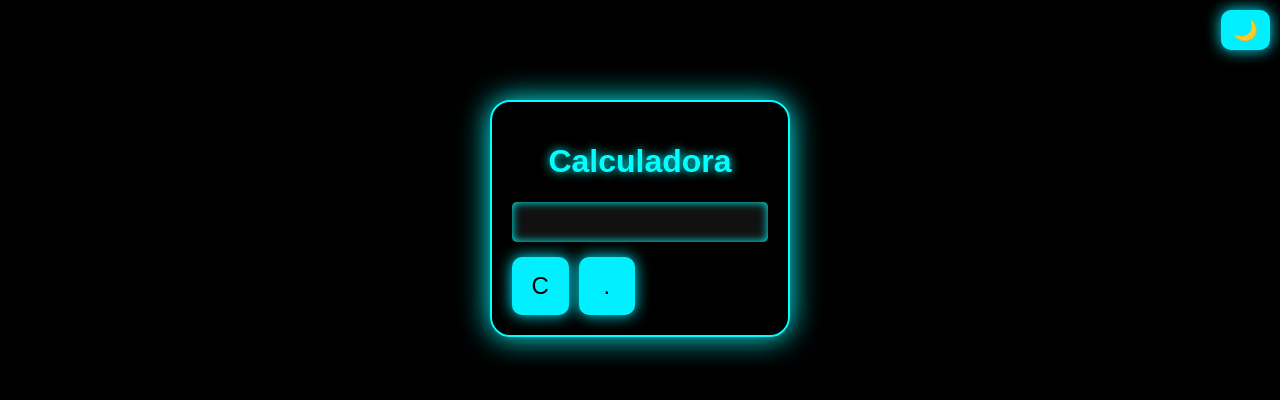
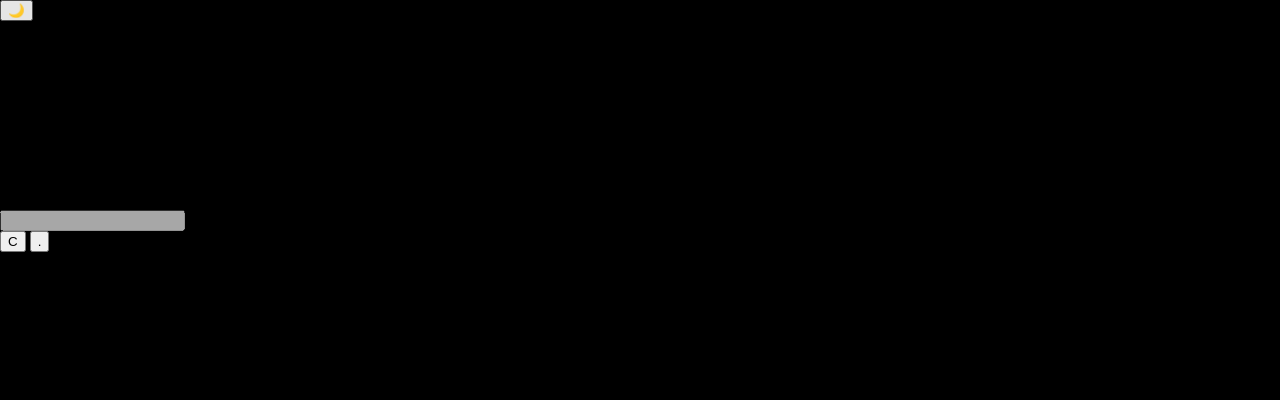
Before and after one commit to 1Victorhub/calculadora, a plain HTML site: page index.html in a window 1280 px wide. Drawn offline with Linux system fonts and the light colour scheme.

Commit message:
Update style.css

```diff
--- a/style.css
+++ b/style.css
@@ -1,108 +1,3 @@
-* {
-  box-sizing: border-box;
-  font-family: 'Orbitron', sans-serif;
-}
-
-body {
-  margin: 0;
-  background-color: #000;
-  overflow: hidden;
-}
-
-.calculator {
-  background-color: rgba(0, 0, 0, 0.7);
-  border: 2px solid cyan;
-  box-shadow: 0 0 30px cyan;
-  border-radius: 20px;
-  width: 300px;
-  padding: 20px;
-  margin: 100px auto;
-  text-align: center;
-  position: relative;
-  z-index: 2;
-}
-
-.calculator h1 {
-  color: cyan;
-  text-shadow: 0 0 10px cyan;
-}
-
-#display {
-  width: 100%;
-  height: 40px;
-  margin-bottom: 15px;
-  font-size: 1.5em;
-  text-align: right;
-  background: #111;
-  border: none;
-  color: cyan;
-  box-shadow: inset 0 0 10px cyan;
-  border-radius: 5px;
-  padding: 5px 10px;
-}
-
-.buttons {
-  display: grid;
-  grid-template-columns: repeat(4, 1fr);
-  gap: 10px;
-}
-
-button {
-  font-size: 1.5em;
-  padding: 15px;
-  border: none;
-  border-radius: 10px;
-  background: #00f0ff;
-  color: #000;
-  box-shadow: 0 0 15px #00f0ff;
-  cursor: pointer;
-  transition: 0.2s;
-}
-
-button:hover {
-  box-shadow: 0 0 25px #00f0ff;
-}
-
-#toggleMode {
-  position: fixed;
-  top: 10px;
-  right: 10px;
-  padding: 8px 12px;
-  font-size: 20px;
-  background: #00f0ff;
-  border: none;
-  border-radius: 10px;
-  cursor: pointer;
-  z-index: 5;
-  box-shadow: 0 0 15px #00f0ff;
-}
-
-/* Fórmulas animadas de fundo */
-.background {
-  position: fixed;
-  width: 100%;
-  height: 100%;
-  overflow: hidden;
-  top: 0;
-  left: 0;
-  z-index: 0;
-}
-
-.formula {
-  position: absolute;
-  color: rgba(0, 255, 255, 0.1);
-  font-size: 1.5em;
-  white-space: nowrap;
-  animation: floatFormula linear forwards;
-}
-
-@keyframes floatFormula {
-  from {
-    transform: translateX(100vw);
-    opacity: 0.3;
-  }
-  to {
-    transform: translateX(-100vw);
-    opacity: 0;
-  }
-}
+body { margin: 0; background-color: #000; overflow: hidden; }
+/* ...restante do CSS neon... */
+@keyframes floatFormula { from {transform: translateX(100vw);} to {transform: translateX(-100vw);} }
```
